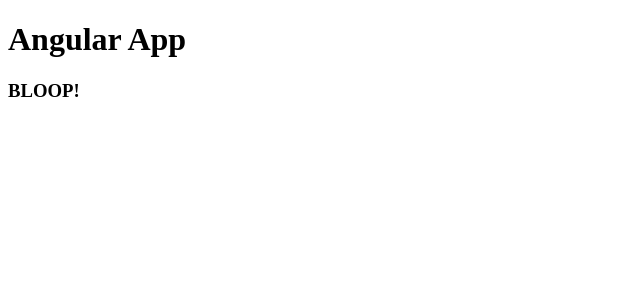
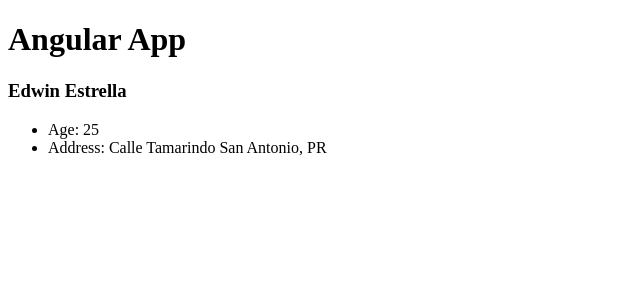
Before and after one commit to pdeguayaba/angular-app, an Angular app: page / in a window 1280 px wide. Shown: the top 300 px of the page, without its empty margins (0-640 px from the left). Built offline with nearby package versions, Linux system fonts and the light colour scheme.

Commit message:
String interpolation

```diff
--- a/src/app/components/user/user.component.html
+++ b/src/app/components/user/user.component.html
@@ -1 +1,5 @@
-<h3>BLOOP!</h3>
+<h3>{{ this.firstName }} {{ this.lastName }}</h3>
+<ul>
+  <li>Age: {{ showAge() }}</li>
+  <li>Address: {{ address.street }} {{ address.city }}, {{ address.state }}</li>
+</ul>
--- a/src/app/components/user/user.component.ts
+++ b/src/app/components/user/user.component.ts
@@ -6,26 +6,22 @@
   styleUrls: ['./user.component.css'],
 })
 export class UserComponent implements OnInit {
-  // Constructor
-  constructor() {
-    //this.sayHello();
-    console.log('Before:' + this.age);
-    this.hasBirthday();
-    console.log('Now:' + this.age);
-  }
-
-  sayHello() {
-    console.log(`Hello ${this.firstName}`);
-  }
-
-  hasBirthday() {
-    this.age += 1;
-  }
-
   // Properties
   firstName = 'Edwin';
   lastName = 'Estrella';
   age = 25;
+  address = {
+    street: 'Calle Tamarindo',
+    city: 'San Antonio',
+    state: 'PR',
+  };
+
+  // Constructor
+  constructor() {}
+
+  showAge() {
+    return this.age;
+  }
 
   ngOnInit(): void {}
 }
```
